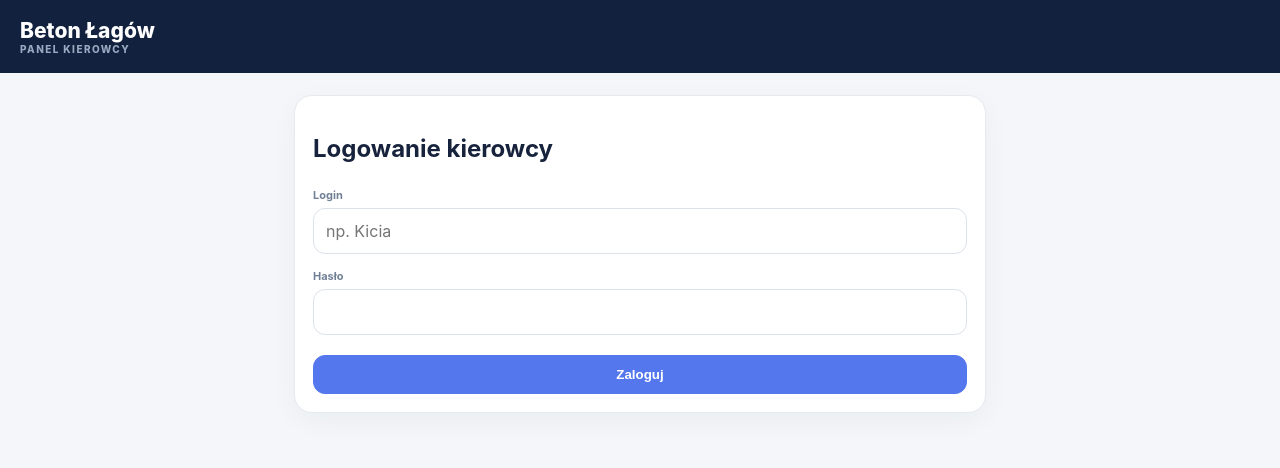
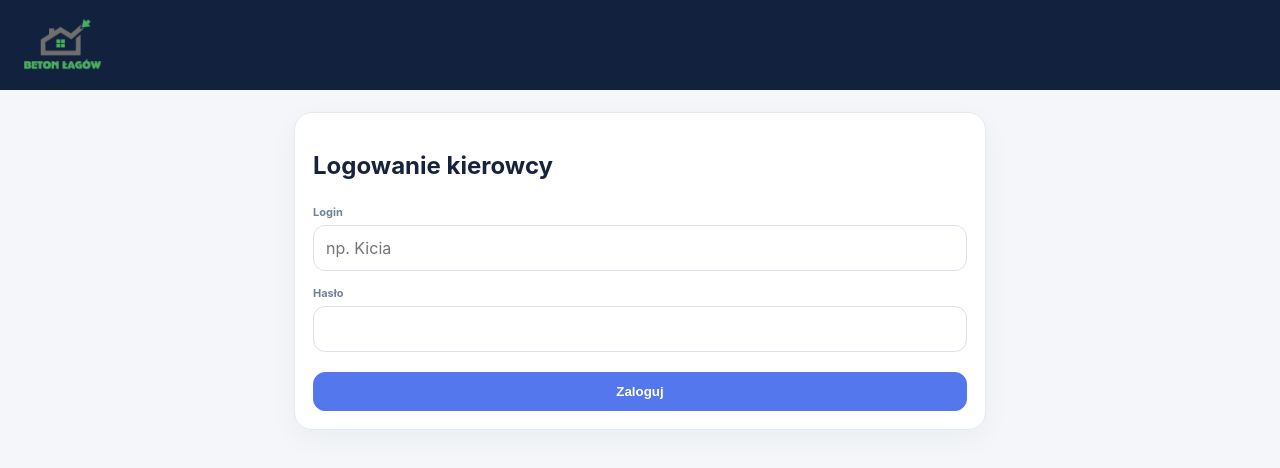
Before and after one commit to cementownialagow-ctrl/Panel-dostawy, a plain HTML site: page index.html in a window 1280 px wide. Drawn offline with nearby package versions, Linux system fonts and the light colour scheme.

Commit message:
Update index.html

```diff
--- a/index.html
+++ b/index.html
@@ -6,11 +6,11 @@
   <script src="https://cdn.jsdelivr.net/npm/@supabase/supabase-js@2"></script>
   <script src="config.js"></script>
   <style>
-    :root{--navy:#12213d;--blue:#5577ee;--green:#16835f;--bg:#f4f6f9;--muted:#718096}*{box-sizing:border-box}body{margin:0;background:var(--bg);font-family:Inter,Segoe UI,sans-serif;color:#17233c}header{background:var(--navy);color:#fff;padding:18px 20px}.brand{font-size:21px;font-weight:800}.brand small{display:block;color:#99a9c1;font-size:10px;letter-spacing:1.4px}.wrap{max-width:720px;margin:22px auto;padding:0 14px}.card{background:#fff;border:1px solid #e5e9f0;border-radius:18px;padding:18px;margin-bottom:14px;box-shadow:0 8px 28px #17233c0b}.hero{background:linear-gradient(135deg,#172b4d,#315f86);color:#fff}.btn{border:1px solid #d8dee8;background:#fff;border-radius:12px;padding:11px 14px;font-weight:700;cursor:pointer}.primary{background:var(--blue);border-color:var(--blue);color:#fff}.full{width:100%;margin-top:10px}input,textarea{width:100%;padding:12px;border:1px solid #dce1eb;border-radius:12px;font:inherit;margin:5px 0 10px}label{font-size:11px;font-weight:700;color:var(--muted)}.badge{display:inline-block;padding:5px 9px;border-radius:99px;background:#edf2ff;color:#4166d3;font-size:11px;font-weight:800}.muted{color:var(--muted);font-size:12px}.hidden{display:none}.items{padding:10px 0;border-top:1px solid #edf0f5;margin-top:12px}.actions{display:grid;gap:8px}.error{background:#fff1f2;color:#b9384c}@media(min-width:640px){.actions{grid-template-columns:1fr 1fr}}
+    :root{--navy:#12213d;--blue:#5577ee;--green:#16835f;--bg:#f4f6f9;--muted:#718096}*{box-sizing:border-box}body{margin:0;background:var(--bg);font-family:Inter,Segoe UI,sans-serif;color:#17233c}header{background:var(--navy);color:#fff;padding:14px 20px}.brand img{display:block;max-width:190px;max-height:62px;object-fit:contain;object-position:left center}.wrap{max-width:720px;margin:22px auto;padding:0 14px}.card{background:#fff;border:1px solid #e5e9f0;border-radius:18px;padding:18px;margin-bottom:14px;box-shadow:0 8px 28px #17233c0b}.hero{background:linear-gradient(135deg,#172b4d,#315f86);color:#fff}.btn{border:1px solid #d8dee8;background:#fff;border-radius:12px;padding:11px 14px;font-weight:700;cursor:pointer}.primary{background:var(--blue);border-color:var(--blue);color:#fff}.full{width:100%;margin-top:10px}input,textarea{width:100%;padding:12px;border:1px solid #dce1eb;border-radius:12px;font:inherit;margin:5px 0 10px}label{font-size:11px;font-weight:700;color:var(--muted)}.badge{display:inline-block;padding:5px 9px;border-radius:99px;background:#edf2ff;color:#4166d3;font-size:11px;font-weight:800}.muted{color:var(--muted);font-size:12px}.hidden{display:none}.items{padding:10px 0;border-top:1px solid #edf0f5;margin-top:12px}.actions{display:grid;gap:8px}.error{background:#fff1f2;color:#b9384c}@media(min-width:640px){.actions{grid-template-columns:1fr 1fr}}
   </style>
 </head>
 <body>
-  <header><div class="brand">Beton Łagów<small>PANEL KIEROWCY</small></div></header>
+  <header><div class="brand"><img src="logo.png" alt="Beton Łagów"></div></header>
   <main class="wrap">
     <section id="login" class="card">
       <h2>Logowanie kierowcy</h2>
```
